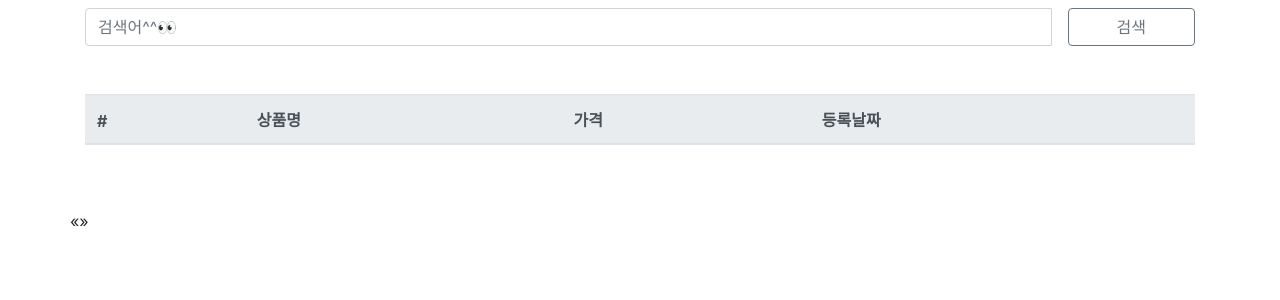
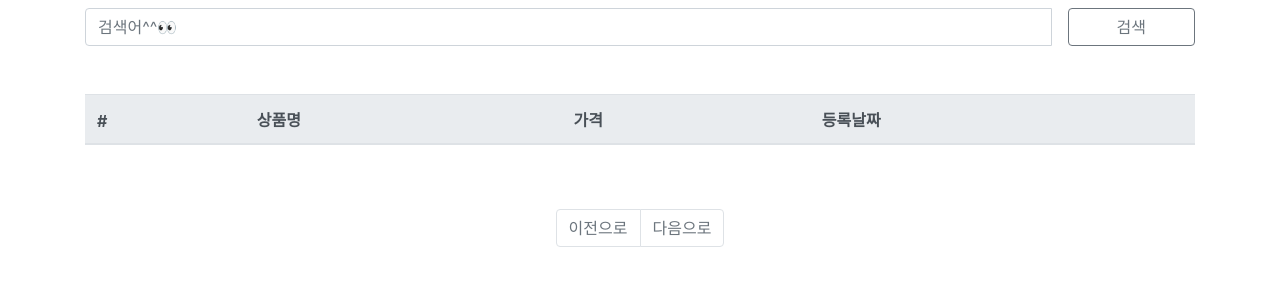
Before and after one commit to kkong3456/Django_proj1, a Django app: template product/templates/product.html in a window 1280 px wide. Shown: the top 300 px of the page. Run offline with Django 3.2, Linux system fonts and the light colour scheme; the template is opened without the code that fills it, so the values that code supplies are empty; some libraries are stand-ins or nearby versions.

Commit message:
paginaton+bootstrap

```diff
--- a/product/templates/product.html
+++ b/product/templates/product.html
@@ -66,27 +66,33 @@
   </div>
 </div>
 <div class="row mt-5">
+<div class="col-12">
   {% comment %} {% if is_paginated %} {% endcomment %}
-  <ul class="pagination">
+  <nav aria-label='...'>
+    <ul class="pagination justify-content-center">
       {% if page_obj.has_previous %}
-    <li><a href="?page={{ page_obj.previous_page_number }}">&laquo;</a></li>
+      <li class="page-item"><a href="?page={{ page_obj.previous_page_number }}" class="page-link">이전으로</a></li>
       {% else %}
-    <li class="disabled"><span>&laquo;</span></li>
+      <li class="disabled page-item"><span class="page-link">이전으로</span></li>
       {% endif %}
       {% for i in paginator.page_range %}
         {% if page_obj.number == i %}
-    <li class="active"><span>{{ i }} <span class="sr-only">(current)</span></span></li>
+        <li class="active page-item"><span class="page-link">{{ i }} <span class="sr-only">(current)</span></span></li>
         {% else %}
-    <li><a href="?page={{ i }}">{{ i }}</a></li>
+        <li class="page-item"><a href="?page={{ i }}" class="page-link">{{ i }}</a></li>
         {% endif %}
       {% endfor %}
       {% if page_obj.has_next %}
-    <li><a href="?page={{ page_obj.next_page_number }}">&raquo;</a></li>
+      <li class="page-item"><a href="?page={{ page_obj.next_page_number }}" class="page-link">다음으로</a></li>
       {% else %}
-    <li class="disabled"><span>&raquo;</span></li>
+      <li class="disabled page-item"><span class="page-link">다음으로</span></li>
       {% endif %}
     </ul>
+  </nav>
   {% comment %} {% endif %} {% endcomment %}
+
+
+</div>
 </div>
 
 {% endblock %}
--- a/product/views.py
+++ b/product/views.py
@@ -37,7 +37,10 @@ class ProductList(ListView):
     model = Product
     template_name = 'product.html'
     context_object_name = 'product_list'
+
     paginate_by = 3
+    ordering='register_date'
+    page_kwarg='page'
 
 
 
```
Also changed, not shown: db.sqlite3. Lines whose indentation alone changed are shown as unchanged.
